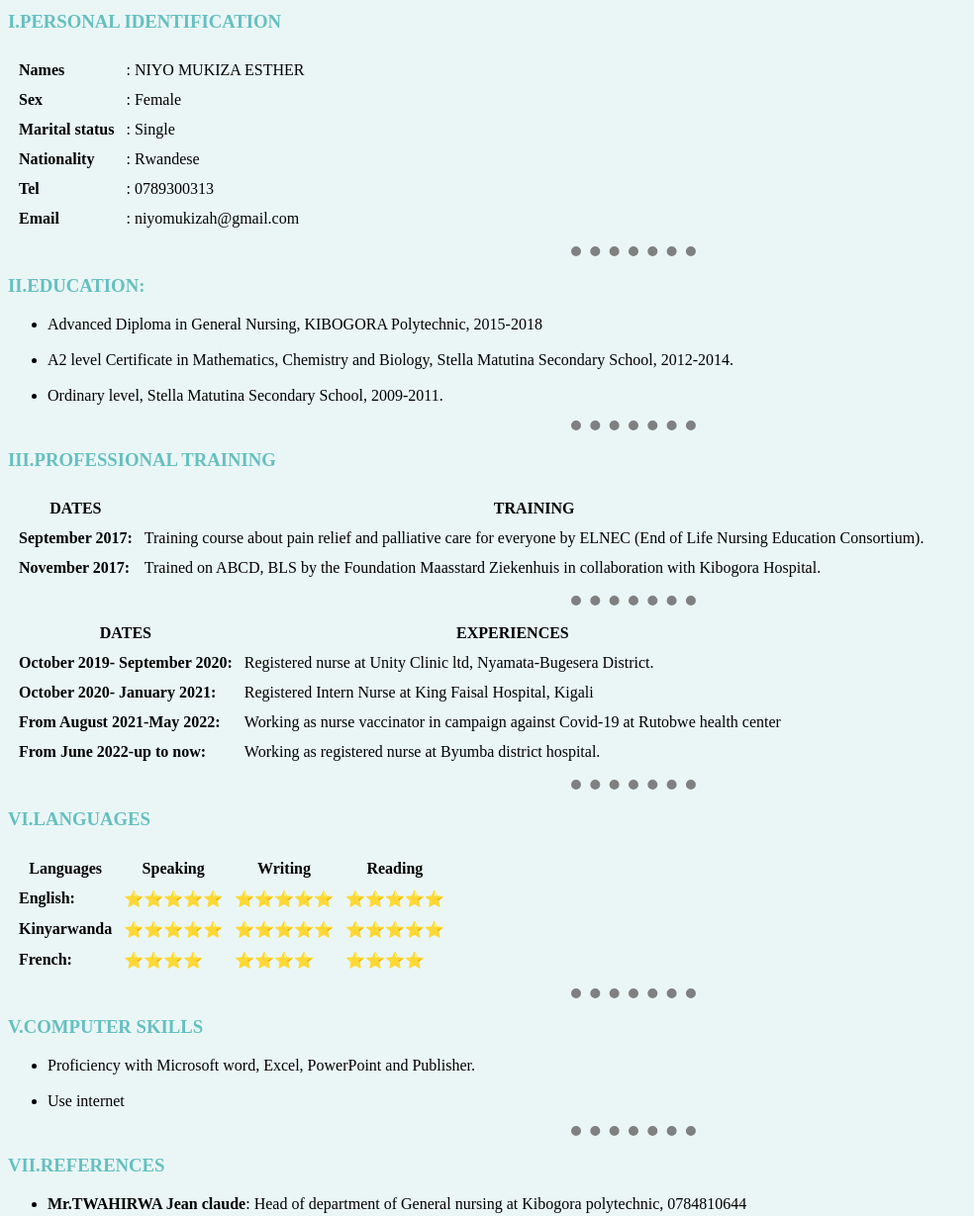
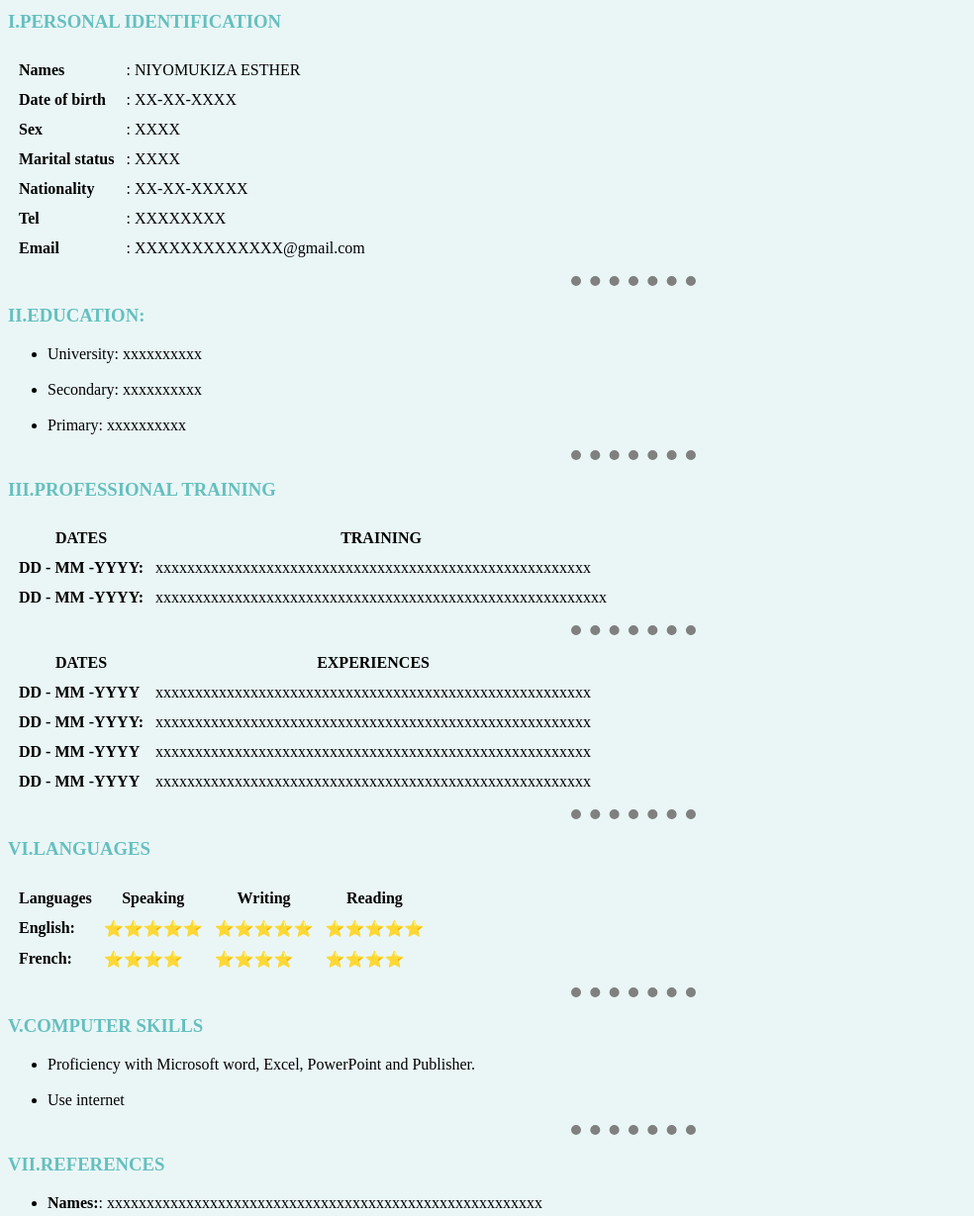
Before and after one commit to Hakizimana-Clement/CV-2, a plain HTML site: page index.html in a window 1280 px wide. Shown: the part 480-1709 px from the top of the page at 99% size, without its empty margins (0-984 px from the left). Drawn offline with Linux system fonts and the light colour scheme.

Commit message:
Update index.html

```diff
--- a/index.html
+++ b/index.html
@@ -8,7 +8,6 @@
   <link rel="stylesheet" href="css/styles.css">
   <link rel="icon" href="img/faviicon.ico">
 </head>
-</head>
 <body>
   <table cellspacing="20">
     <tr>
@@ -18,7 +17,7 @@
 
       <td>
         <h1>NIYOMUKIZA Esther</h1>
-        <p>I'm hold Advanced Diploma in General Nursing, <a href="https://kp.ac.rw/">KIBOGORA Polytechnic</a>, 2015-2018</p>
+        <p>I'm hold Advanced Diploma in General Nursing, <a href="https://kp.ac.rw/">KIBOGORA Polytechnic</a></p>
         <p><b><em> I was born to be a</em> <strong>NURSE</strong><em> To Hold, To AID, TO Save, To Help, To Teach, To Inspire. </em> <br>It's <strong>WHO I AM</strong>, <em>My Calling, My Passion My Life & My World.</em></b>🌍</p>
       </td>
 
@@ -32,32 +31,37 @@
   <table cellspacing="10">
     <tr>
       <td><strong>Names</strong></td>
-      <td>: NIYO	MUKIZA ESTHER</td>
+      <td>: NIYOMUKIZA ESTHER</td>
+    </tr>
+
+    <tr>
+      <td><strong>Date of birth</strong></td>
+      <td>: XX-XX-XXXX</td>
     </tr>
 
     <tr>
       <td><strong>Sex</strong></td>
-      <td>: Female</td>
+      <td>: XXXX</td>
     </tr>
 
     <tr>
       <td><strong>Marital status</strong></td>
-      <td>: Single</td>
+      <td>: XXXX</td>
     </tr>
 
     <tr>
       <td><strong>Nationality</strong></td>
-      <td>: Rwandese</td>
+      <td>: XX-XX-XXXXX</td>
     </tr>
 
     <tr>
       <td><strong>Tel</strong></td>
-      <td>: 0789300313</td>
+      <td>: XXXXXXXX </td>
     </tr>
 
     <tr>
       <td><strong>Email</strong></td>
-      <td>: niyomukizah@gmail.com</td>
+      <td>: XXXXXXXXXXXXX@gmail.com</td>
     </tr>
   </table>
 
@@ -65,9 +69,9 @@
 
   <h3>II.EDUCATION:</h3>
     <ul>
-      <li>Advanced Diploma in General Nursing, KIBOGORA Polytechnic, 2015-2018</li><br>
-      <li>A2 level Certificate in Mathematics, Chemistry and Biology, Stella Matutina Secondary School, 2012-2014.</li><br>
-      <li>Ordinary level, Stella Matutina Secondary School, 2009-2011. </li>
+      <li>University: xxxxxxxxxx</li><br>
+      <li>Secondary: xxxxxxxxxx </li><br>
+      <li>Primary: xxxxxxxxxx </li>
     </ul>
 
   <hr>
@@ -83,13 +87,13 @@
     </thead>
 
     <tr>
-      <td><strong>September 2017:</strong></td>
-      <td>Training course about pain relief and palliative care for everyone by ELNEC (End of Life Nursing Education Consortium).</td>
+      <td><strong>DD - MM -YYYY:</strong></td>
+      <td>xxxxxxxxxxxxxxxxxxxxxxxxxxxxxxxxxxxxxxxxxxxxxxxxxxxxxxx</td>
     </tr>
 
     <tr>
-      <td><strong>November 2017:</strong></td>
-      <td>Trained on ABCD, BLS by the Foundation Maasstard Ziekenhuis in collaboration with Kibogora Hospital.</td>
+      <td><strong>DD - MM -YYYY:</strong></td>
+      <td>xxxxxxxxxxxxxxxxxxxxxxxxxxxxxxxxxxxxxxxxxxxxxxxxxxxxxxxxx</td>
     </tr>
   </table>
 
@@ -104,23 +108,23 @@
     </thead>
 
     <tr>
-      <td><strong>  October 2019- September 2020:</strong></td>
-      <td>Registered nurse at Unity Clinic ltd, Nyamata-Bugesera District.</td>
+      <td><strong>DD - MM -YYYY</strong></td>
+      <td>xxxxxxxxxxxxxxxxxxxxxxxxxxxxxxxxxxxxxxxxxxxxxxxxxxxxxxx</td>
     </tr>
 
     <tr>
-      <td><strong> October 2020- January 2021:</strong> </td>
-      <td>Registered Intern Nurse at King Faisal Hospital, Kigali</td>
+      <td><strong> DD - MM -YYYY:</strong> </td>
+      <td>xxxxxxxxxxxxxxxxxxxxxxxxxxxxxxxxxxxxxxxxxxxxxxxxxxxxxxx</td>
     </tr>
 
     <tr>
-      <td><strong>From August 2021-May 2022: </strong></td>
-      <td>Working as nurse vaccinator in campaign against Covid-19 at Rutobwe health center</td>
+      <td><strong>DD - MM -YYYY </strong></td>
+      <td>xxxxxxxxxxxxxxxxxxxxxxxxxxxxxxxxxxxxxxxxxxxxxxxxxxxxxxx</td>
     </tr>
 
     <tr>
-      <td><strong>From June 2022-up to now:</strong> </td>
-      <td>Working as registered nurse at Byumba district hospital.</td>
+      <td><strong>DD - MM -YYYY</strong> </td>
+      <td>xxxxxxxxxxxxxxxxxxxxxxxxxxxxxxxxxxxxxxxxxxxxxxxxxxxxxxx</td>
     </tr>
   </table>
 
@@ -141,13 +145,6 @@
     <tbody>
       <tr>
         <td><strong>English:</strong></td>
-        <td>⭐⭐⭐⭐⭐</td>
-        <td>⭐⭐⭐⭐⭐</td>
-        <td>⭐⭐⭐⭐⭐</td>
-      </tr>
-
-      <tr>
-        <td><strong>Kinyarwanda</strong></td>
         <td>⭐⭐⭐⭐⭐</td>
         <td>⭐⭐⭐⭐⭐</td>
         <td>⭐⭐⭐⭐⭐</td>
@@ -175,9 +172,9 @@
   <h3>VII.REFERENCES</h3>
 
   <ul>
-    <li><strong>Mr.TWAHIRWA Jean claude</strong>: Head of department of General nursing at Kibogora polytechnic, 0784810644</li><br>
-    <li><strong>Mrs.UWAYEZU Agnes</strong>: Director of Nursing at KFH, 0788304666</li><br>
-    <li><strong>UMUTONI M.GRACE</strong>: Head of department of Internal medecine at Byumba district hospital, 0739139837</li>
+    <li><strong>Names:</strong>: xxxxxxxxxxxxxxxxxxxxxxxxxxxxxxxxxxxxxxxxxxxxxxxxxxxxxxx</li><br>
+    <li><strong>Names:</strong>xxxxxxxxxxxxxxxxxxxxxxxxxxxxxxxxxxxxxxxxxxxxxxxxxxxxxxx</li><br>
+    <li><strong>Names:</strong>xxxxxxxxxxxxxxxxxxxxxxxxxxxxxxxxxxxxxxxxxxxxxxxxxxxxxxx</li>
   </ul>
   <hr><br>
 
```
